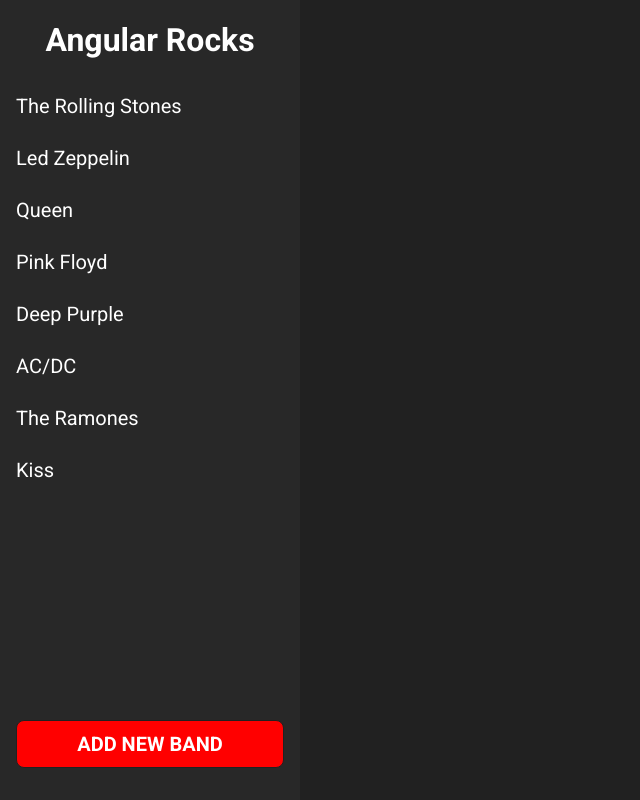
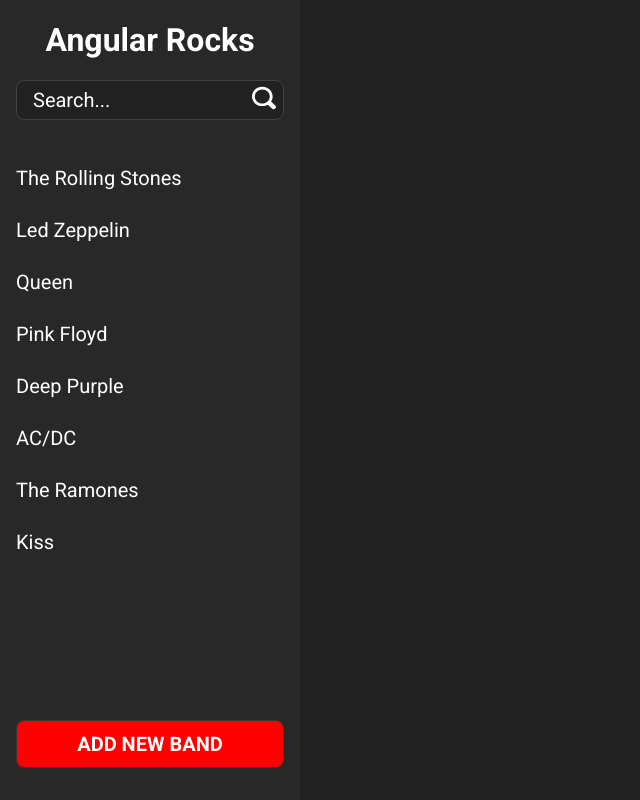
Before and after one commit to jorgemartinezsc/angular-rocks, an Angular app: page / in a window 1280 px wide. Shown: the whole page, without its empty margins (0-640 px from the left). Built offline with nearby package versions, Linux system fonts and the light colour scheme.

Commit message:
Header styles finished

```diff
--- a/src/app/app.module.ts
+++ b/src/app/app.module.ts
@@ -9,6 +9,7 @@
 import { NavigationItemsComponent } from './components/header/navigation/navigation-items/navigation-items.component';
 import { NavigationItemComponent } from './components/header/navigation/navigation-items/navigation-item/navigation-item.component';
 import { NavigationModalComponent } from './components/header/navigation/navigation-modal/navigation-modal.component';
+import { NavigationSearchComponent } from './components/header/navigation/navigation-search/navigation-search.component';
 
 @NgModule({
   declarations: [
@@ -18,7 +19,8 @@
     NavigationComponent,
     NavigationItemsComponent,
     NavigationItemComponent,
-    NavigationModalComponent
+    NavigationModalComponent,
+    NavigationSearchComponent
   ],
   imports: [
     BrowserModule,
--- a/src/app/components/header/header.component.ts
+++ b/src/app/components/header/header.component.ts
@@ -12,7 +12,7 @@
   constructor() { }
 
   ngOnInit(): void {
-    this.isModalOpen = false;
+    this.isModalOpen = true;
   }
 
   modalToggler(): void {
--- a/src/app/components/header/navigation/navigation-items/navigation-item/navigation-item.component.scss
+++ b/src/app/components/header/navigation/navigation-items/navigation-item/navigation-item.component.scss
@@ -10,14 +10,12 @@
     width: 100%;
     padding: 1rem;
     font-size: 1.25rem;
-    color: $white;
-    text-decoration: none;
   }
 
   &__btn {
     position: absolute;
     right: 1rem;
-    display: none;
+    display: flex;
     justify-content: center;
     align-items: center;
     width: 2rem;
@@ -25,20 +23,55 @@
     border-radius: 50%;
     background-color: $dark4;
 
-    &:hover {
-      background-color: $red;
-    }
-
-    & svg {
+    svg {
+      width: 1.25rem;
+      height: 1.25rem;
       transform: rotateZ(45deg);
     }
   }
 
-  &:hover {
-    background-color: rgba(0, 0, 0, .15);
+  @media (min-width: 768px) {
+    &__link {
+      padding: 1.25rem 2rem;
 
-    button {
-      display: flex;
+      &:active {
+        background-color: $dark1;
+      }
+    }
+
+    &__btn {
+      right: 2rem;
+
+      &:active {
+        background-color: $red;
+      }
+    }
+  }
+
+  @media (min-width: 1024px) {
+    &__link {
+      padding: 1rem;
+    }
+
+    &__btn {
+      display: none;
+      right: 1rem;
+
+      &:hover {
+        background-color: $red;
+      }
+    }
+
+    &:hover {
+      background-color: $dark1;
+
+      .navigation-item__link {
+        color: $red;
+      }
+
+      button {
+        display: flex;
+      }
     }
   }
 }
--- a/src/app/components/header/navigation/navigation-modal/navigation-modal.component.html
+++ b/src/app/components/header/navigation/navigation-modal/navigation-modal.component.html
@@ -1,3 +1,8 @@
-<div class="modal" (click)="close()">
-  <p class="modal__text">Modal works!</p>
+<div class="modal">
+  <app-navigation-search></app-navigation-search>
+  <app-navigation-items></app-navigation-items>
+  <div class="modal__btn-group">
+    <a [routerLink]="['/']" class="modal__link">Add new</a>
+    <button class="modal__btn" (click)="close()">Close</button>
+  </div>
 </div>
--- a/src/app/components/header/navigation/navigation-modal/navigation-modal.component.scss
+++ b/src/app/components/header/navigation/navigation-modal/navigation-modal.component.scss
@@ -1,11 +1,54 @@
 @import "../../../../../scss/partials/variables";
+
+:host {
+  @media (min-width: 1024px) {
+    display: none;
+  }
+}
 
 .modal {
   position: absolute;
   top: 0;
   left: 0;
+  display: flex;
+  flex-direction: column;
+  justify-content: space-between;
   width: 100vw;
   height: 100vh;
   z-index: 100;
   background-color: $dark2;
+
+  &__btn-group {
+    display: flex;
+    flex-direction: column;
+    margin: auto 1rem 1rem;
+  }
+
+  &__link {
+    display: flex;
+    justify-content: center;
+    align-items: center;
+    width: 100%;
+    height: 4rem;
+    background-color: $red;
+    border: 1px solid $dark1;
+    border-radius: .5rem;
+    text-transform: uppercase;
+    font-size: 1.25rem;
+    font-weight: 700;
+
+    &:active {
+      background-color: $dark1;
+    }
+  }
+
+  &__btn {
+    margin: 1rem auto 0;
+    width: 30%;
+    height: 3rem;
+    border: 1px solid $dark4;
+    background-color: $dark1;
+    text-transform: uppercase;
+    font-size: 1.25rem;
+  }
 }
--- /dev/null
+++ b/src/app/components/header/navigation/navigation-search/navigation-search.component.html
@@ -0,0 +1,10 @@
+<form class="search">
+  <label class="search__label">
+    <input type="text" class="search__control" placeholder="Search...">
+  </label>
+  <button class="search__btn">
+    <svg alt="Search">
+      <use xlink:href="/assets/sprite.svg#loupe"></use>
+    </svg>
+  </button>
+</form>
--- /dev/null
+++ b/src/app/components/header/navigation/navigation-search/navigation-search.component.scss
@@ -0,0 +1,46 @@
+@import "../../../../../scss/partials/variables";
+
+.search {
+  position: relative;
+  display: flex;
+  justify-content: center;
+  align-items: center;
+  margin: 2rem auto;
+
+  &__label {
+    display: flex;
+    justify-content: center;
+    width: 100%;
+  }
+
+  &__control {
+    width: calc(100% - 2rem);
+    height: 3rem;
+    padding-left: 1rem;
+    border: 1px solid $dark4;
+    border-radius: .5rem;
+    background-color: $dark1;
+    font-size: 1.5rem;
+    outline: transparent;
+  }
+
+  &__btn {
+    position: absolute;
+    right: 1rem;
+    padding: .5rem;
+
+    svg {
+      width: 1.5rem;
+      height: 1.5rem;
+    }
+  }
+
+  @media (min-width: 1024px) {
+    margin: 1rem auto;
+
+    &__control {
+      height: 2.5rem;
+      font-size: 1.25rem;
+    }
+  }
+}
--- /dev/null
+++ b/src/app/components/header/navigation/navigation-search/navigation-search.component.ts
@@ -0,0 +1,15 @@
+import { Component, OnInit } from '@angular/core';
+
+@Component({
+  selector: 'app-navigation-search',
+  templateUrl: './navigation-search.component.html',
+  styleUrls: ['./navigation-search.component.scss']
+})
+export class NavigationSearchComponent implements OnInit {
+
+  constructor() { }
+
+  ngOnInit(): void {
+  }
+
+}
--- a/src/app/components/header/navigation/navigation.component.html
+++ b/src/app/components/header/navigation/navigation.component.html
@@ -1,4 +1,5 @@
 <div class="navigation">
+  <app-navigation-search></app-navigation-search>
   <app-navigation-items></app-navigation-items>
   <a [routerLink]="['/']" class="navigation__link">Add new band</a>
 </div>
--- a/src/app/components/header/navigation/navigation.component.scss
+++ b/src/app/components/header/navigation/navigation.component.scss
@@ -18,11 +18,11 @@
         display: flex;
         justify-content: center;
         align-items: center;
-        margin: 0 1rem;
+        margin: auto 1rem 0;
         width: calc(100% - 2rem);
         height: 3rem;
         background-color: $red;
-        border: 1px solid $dark1;
+        border: 1px solid $dark3;
         border-radius: .5rem;
         text-transform: uppercase;
         font-size: 1.25rem;
--- a/src/environments/environment.ts
+++ b/src/environments/environment.ts
@@ -3,7 +3,8 @@
 // The list of file replacements can be found in `angular.json`.
 
 export const environment = {
-  production: false
+  production: false,
+  apiUrl: 'https://angular-rockss.firebaseio.com/'
 };
 
 /*
```
